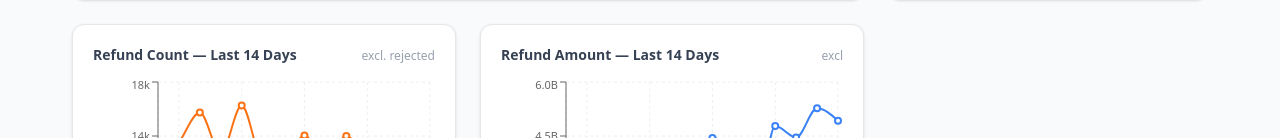
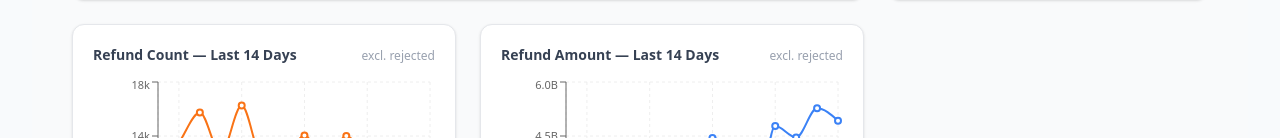
Before and after one commit to chunliee/refunydffnefrd, a Next.js app: page / in a window 1280 px wide. Shown: the part 466-604 px from the top of the page. Built offline with nearby package versions, Linux system fonts and the light colour scheme.

Commit message:
update page login 1 and user ingfo

```diff
--- a/app/login/page.tsx
+++ b/app/login/page.tsx
@@ -12,13 +12,13 @@ const VALID_USERS = [
     name: "admin",
     role: "admin",
   },
-  // {
-  //   id: "sa",
-  //   username: "sa",
-  //   password: "123",
-  //   name: "supauser",
-  //   role: "admin",
-  // },
+  {
+    id: "sa",
+    username: "sa",
+    password: "123",
+    name: "supauser",
+    role: "admin",
+  },
 ];
 
 export default function Login() {
--- a/components/dashboard/TicketCount.tsx
+++ b/components/dashboard/TicketCount.tsx
@@ -19,7 +19,7 @@ export default function TrendTicketCount() {
         <h3 className="text-sm font-semibold text-gray-700">
           Refund Amount — Last 14 Days
         </h3>
-        <span className="text-xs text-gray-400">excl</span>
+        <span className="text-xs text-gray-400">excl. rejected</span>
       </div>
 
       <div className="h-64">
```
